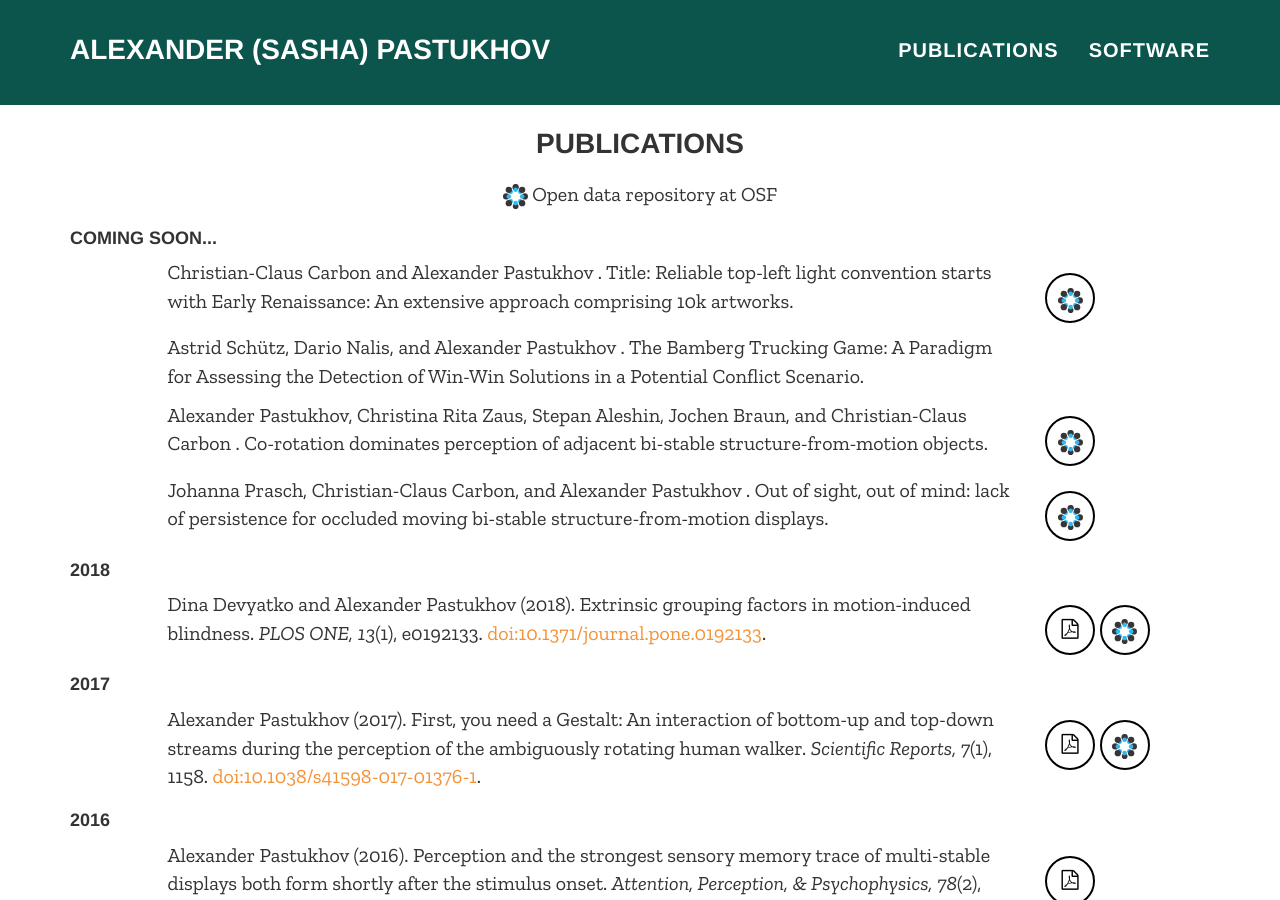
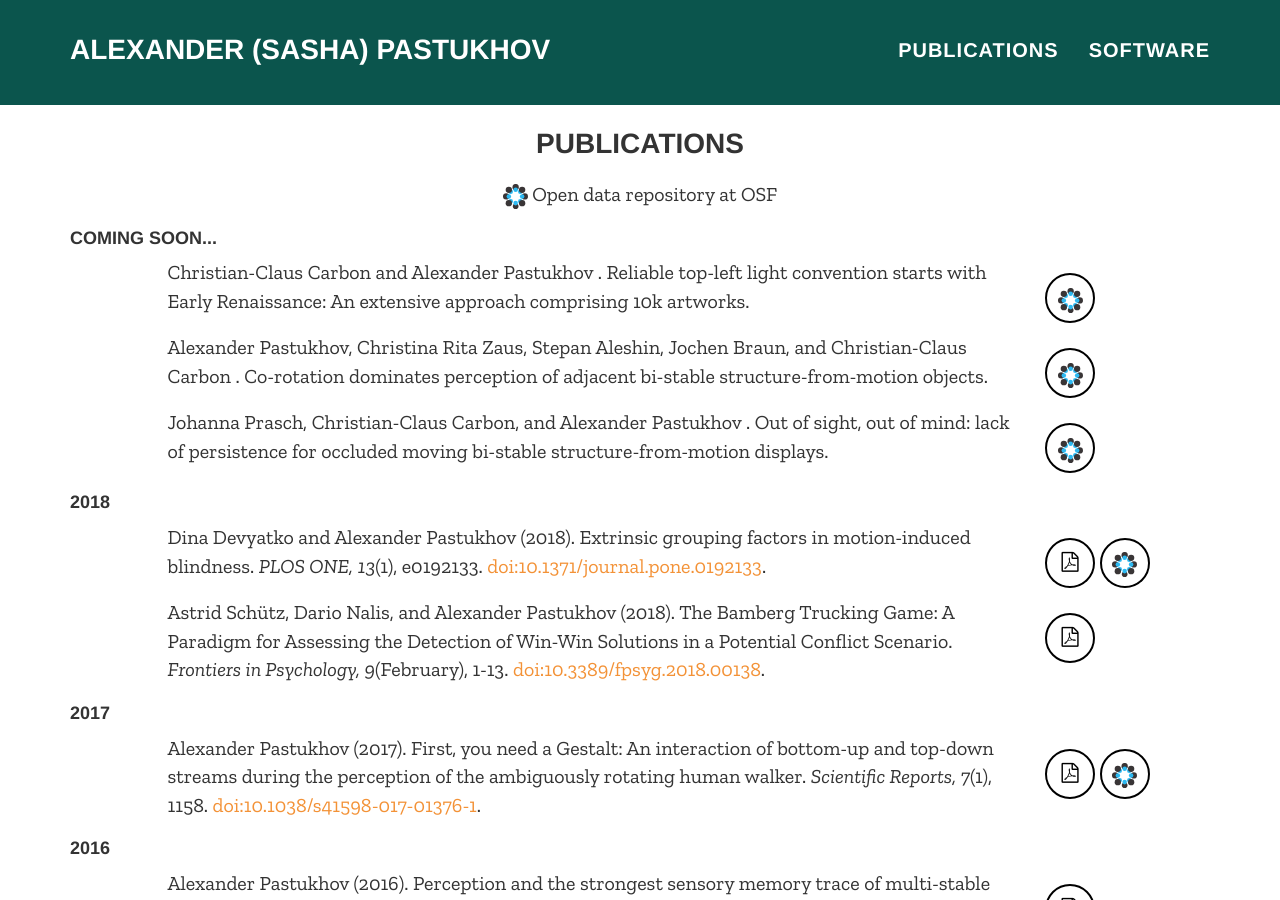
Before and after one commit to alexander-pastukhov/alexander-pastukhov.github.io, a Jekyll site: the page built from index.html, in a window 1280 px wide and 900 px high, scrolled down 435 px. Built offline with Jekyll 4.4.1, drawn with Linux system fonts in a browser that asks for light colours; nearby versions of some CDN libraries; some web fonts are replaced; some of the changed lines change nothing that is shown.

Commit message:
Added "Bamberger Truck game" paper

```diff
--- a/_data/publications.yml
+++ b/_data/publications.yml
@@ -1,3 +1,30 @@
+- title: "The Bamberg Trucking Game: A Paradigm for Assessing the Detection of Win-Win Solutions in a Potential Conflict Scenario"
+  year: 2018
+  journal: Frontiers in Psychology
+  volume: 9
+  issue: February
+  pages: 1-13
+  pdf: Nalis, Schuetz, Pastukhov - 2018 - The Bamberg Trucking Game A Paradigm for Assessing the Detection of Win-Win Solutions in a Potential C.pdf
+  authors:
+    - Astrid Schütz
+    - Dario Nalis
+    - Alexander Pastukhov
+  doi: 10.3389/fpsyg.2018.00138
+
+
+- title: "Extrinsic grouping factors in motion-induced blindness"
+  journal: PLOS ONE
+  year: 2018
+  volume: 13
+  issue: 1
+  pages: e0192133
+  doi: 10.1371/journal.pone.0192133
+  osf: https://osf.io/a47q2/
+  pdf: Devyatko, Pastukhov - 2018 - Extrinsic grouping factors in motion-induced blindness.pdf
+  authors:
+    - Dina Devyatko
+    - Alexander Pastukhov
+
 - title: "Perceptual reversals need no prompting by attention"
   year: 2007
   journal: Journal of Vision
@@ -271,18 +298,6 @@
   authors:
     - Alexander Pastukhov
 
-- title: "Extrinsic grouping factors in motion-induced blindness"
-  journal: PLOS ONE
-  year: 2018
-  volume: 13
-  issue: 1
-  pages: e0192133
-  doi: 10.1371/journal.pone.0192133
-  osf: https://osf.io/a47q2/
-  pdf: Devyatko, Pastukhov - 2018 - Extrinsic grouping factors in motion-induced blindness.pdf
-  authors:
-    - Dina Devyatko
-    - Alexander Pastukhov
 
 - title: "Out of sight, out of mind: lack of persistence for occluded moving bi-stable structure-from-motion displays"
   year: 3000
@@ -302,14 +317,7 @@
     - Jochen Braun
     - Christian-Claus Carbon
 
-- title: "The Bamberg Trucking Game: A Paradigm for Assessing the Detection of Win-Win Solutions in a Potential Conflict Scenario"
-  year: 3000
-  authors:
-    - Astrid Schütz
-    - Dario Nalis
-    - Alexander Pastukhov
-
-- title: "Title: Reliable top-left light convention starts with Early Renaissance: An extensive approach comprising 10k artworks"
+- title: "Reliable top-left light convention starts with Early Renaissance: An extensive approach comprising 10k artworks"
   year: 3000
   osf: https://osf.io/t5qfp/
   authors:
```
Also changed, not shown: 2 other files.
